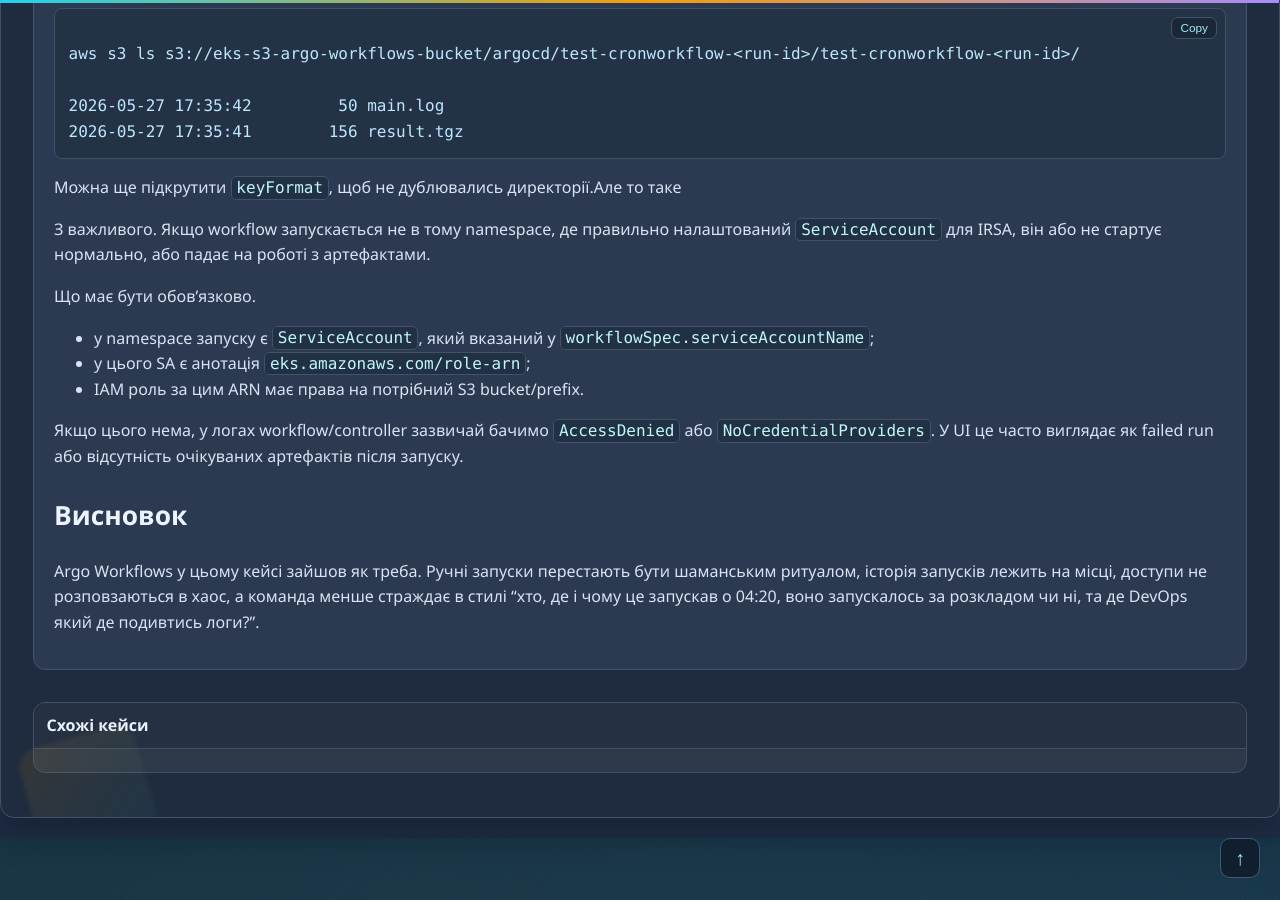
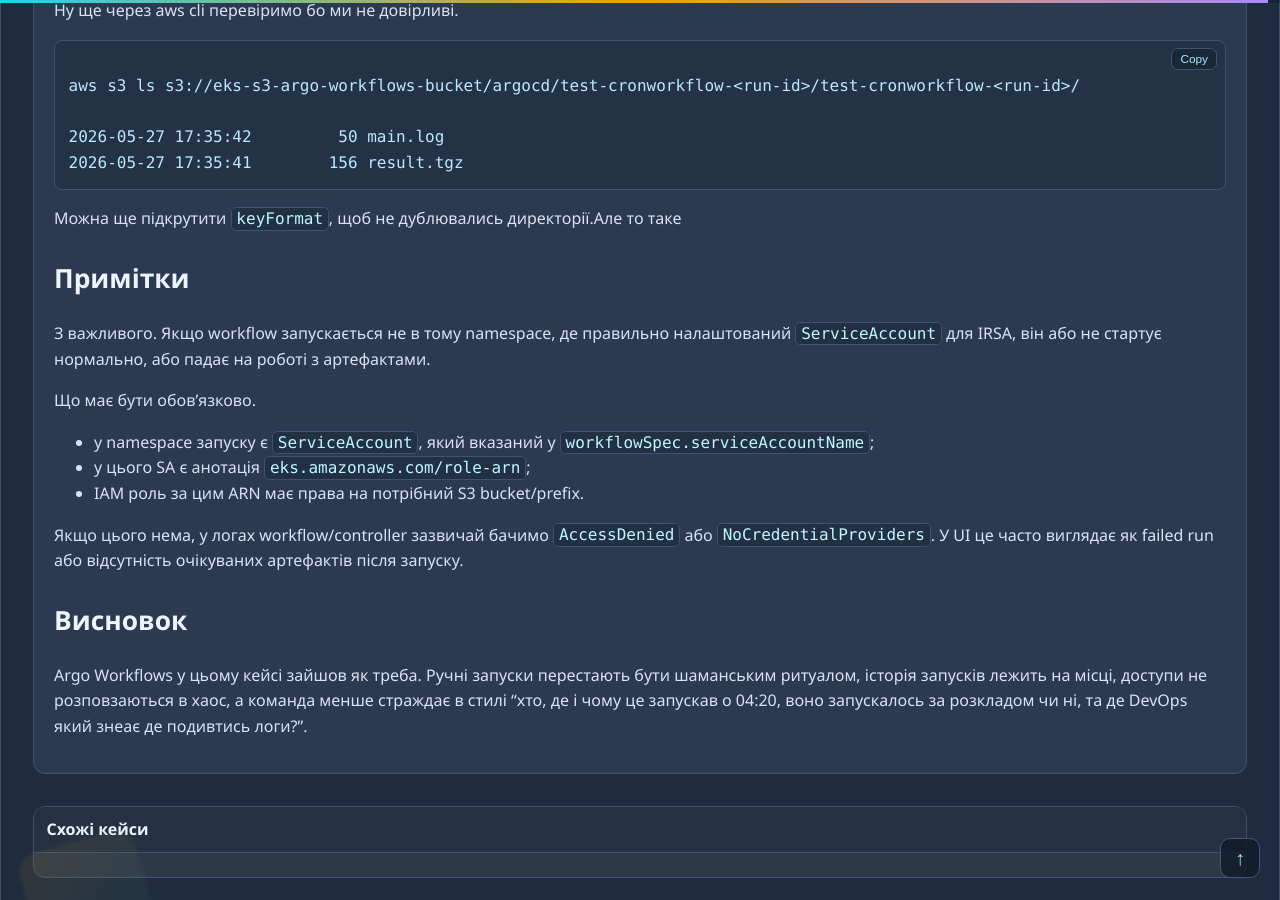
Before and after one commit to paparoot-devops/paparoot, a Jekyll site: the page built from _posts/2026-05-26-argo-workflows-v-eks.md, in a window 1280 px wide and 900 px high, scrolled down 14031 px. Built offline with Jekyll 4.4.1, drawn with Linux system fonts in a browser that asks for light colours.

````diff
--- a/_posts/2026-05-26-argo-workflows-v-eks.md
+++ b/_posts/2026-05-26-argo-workflows-v-eks.md
@@ -457,6 +457,8 @@ aws s3 ls s3://eks-s3-argo-workflows-bucket/argocd/test-cronworkflow-<run-id>/te
 ```
 Можна ще підкрутити `keyFormat`, щоб не дублювались директорії.Але то таке
 
+## Примітки {#notes}
+
 З важливого. Якщо workflow запускається не в тому namespace, де правильно налаштований `ServiceAccount` для IRSA, він або не стартує нормально, або падає на роботі з артефактами.
 
 Що має бути обов'язково.
@@ -468,4 +470,4 @@ aws s3 ls s3://eks-s3-argo-workflows-bucket/argocd/test-cronworkflow-<run-id>/te
 
 ## Висновок {#summary}
 
-Argo Workflows у цьому кейсі зайшов як треба. Ручні запуски перестають бути шаманським ритуалом, історія запусків лежить на місці, доступи не розповзаються в хаос, а команда менше страждає в стилі "хто, де і чому це запускав о 04:20, воно запускалось за розкладом чи ні, та де DevOps який де подивтись логи?".
+Argo Workflows у цьому кейсі зайшов як треба. Ручні запуски перестають бути шаманським ритуалом, історія запусків лежить на місці, доступи не розповзаються в хаос, а команда менше страждає в стилі "хто, де і чому це запускав о 04:20, воно запускалось за розкладом чи ні, та де DevOps який знеає де подивтись логи?".
````
